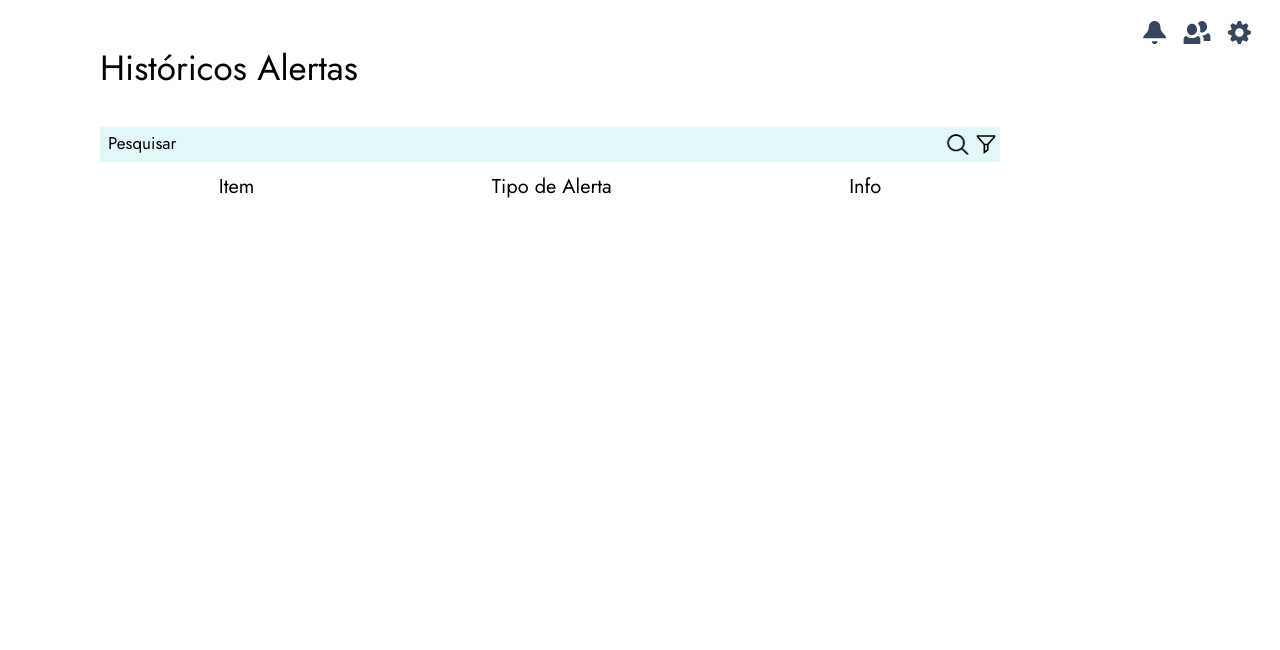
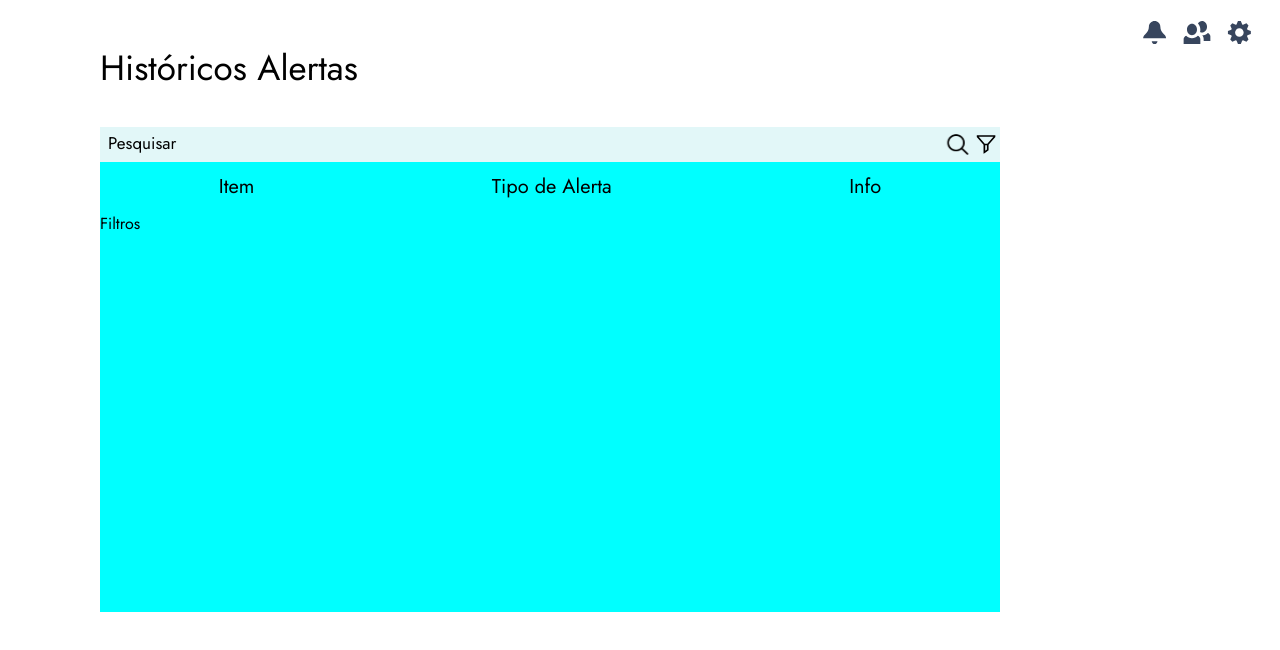
Before and after one commit to Gourmet-Inventory/Front, a React (Create React App) app in the folder gourmet-inventory/: page /gourmet-inventory/alertas in a window 1280 px wide. Shown: the top 650 px of the page. Built offline with nearby package versions, Linux system fonts and the light colour scheme.

Commit message:
Página Menu pré-finalizada

```diff
--- a/gourmet-inventory/src/pages/alerta/Alerta.jsx
+++ b/gourmet-inventory/src/pages/alerta/Alerta.jsx
@@ -13,15 +13,28 @@ const Alerta = () => {
             </div>
             <ImgConfig/>
 
-            <div className={styles["form"]}>
+        <div className={styles["form"]}>
+            <div className={styles["tabela"]}>
                 <div className={styles["tituloForm"]}>
                     <span>Item</span>
                     <span>Tipo de Alerta</span>
                     <span>Info</span>
                 </div>
+
+                <div className={styles["filtro"]}>
+                    <span>Filtros</span>
+                    <div className="formFiltro">
+                        <div className={styles["filtroChecagem"]}>
+
+                        </div>
+                        <div></div>
+                        <div></div>
+                        <div></div>
+                    </div>
+                </div>
             </div>
 
-
+        </div>
         </div>
         </>
     )
--- a/gourmet-inventory/src/pages/alerta/Alerta.module.css
+++ b/gourmet-inventory/src/pages/alerta/Alerta.module.css
@@ -1,7 +1,12 @@
 .form{
+
+}
+
+.tabela{
     width: 900px;
     height: 450px;
     margin-left: 100px;
+    background-color: aqua;
 }
 
 .tituloForm{
@@ -21,18 +26,3 @@
     align-items: end;
     gap: 20px;
 }
-
-.cabecalho button{
-    background-color: #E59E53;
-    border-radius: 0%;
-    width: 200px;
-    height: 65px;
-    color: black;
-    font-size: 19px;
-    margin-bottom: -25px;
-    font-weight: lighter;
-}
-
-.cabecalho button:hover{
-    background-color: #a77940;
-}
```
Also changed, not shown: 1 other file (tests, documents, lock files or other folders).
